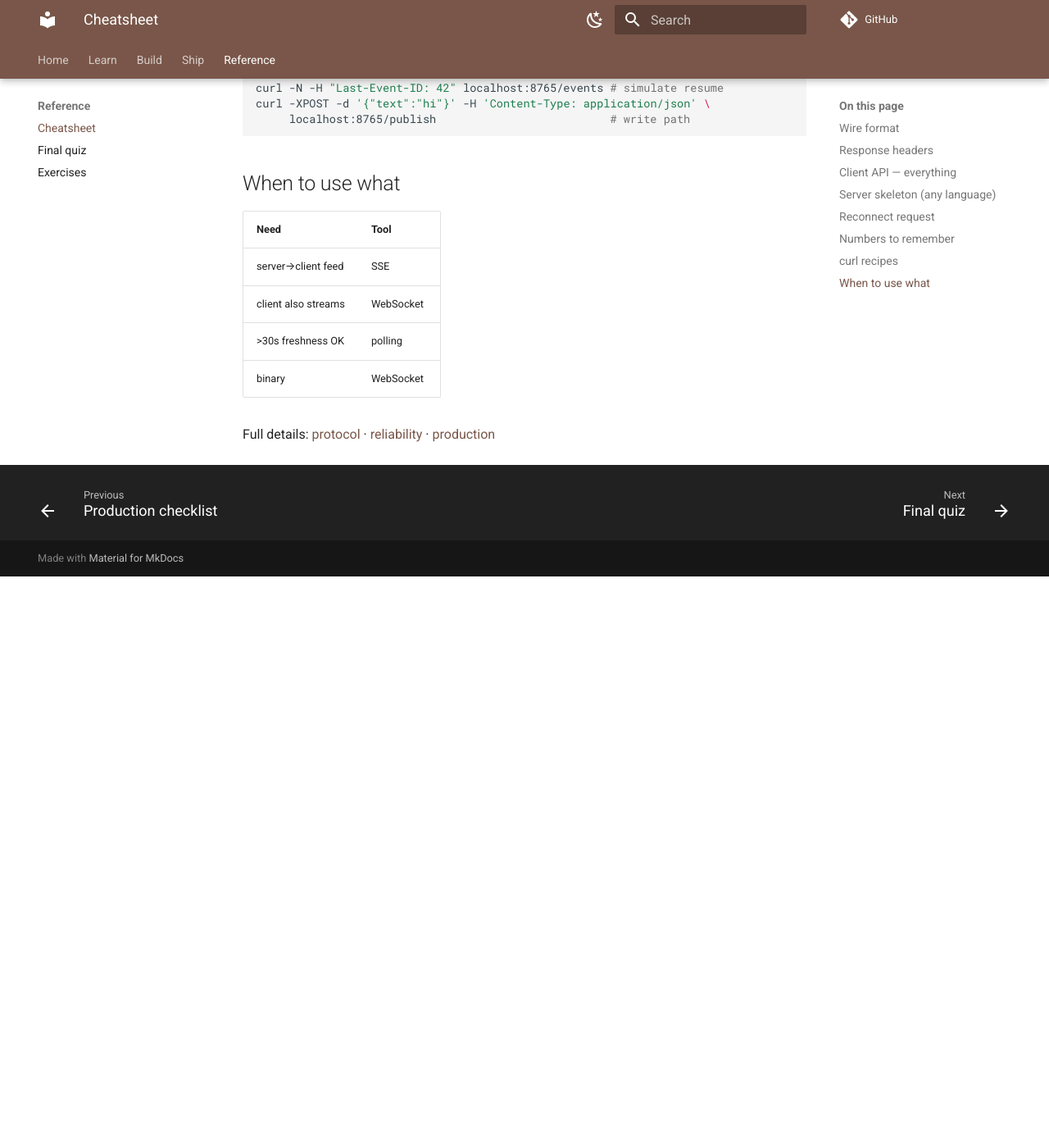
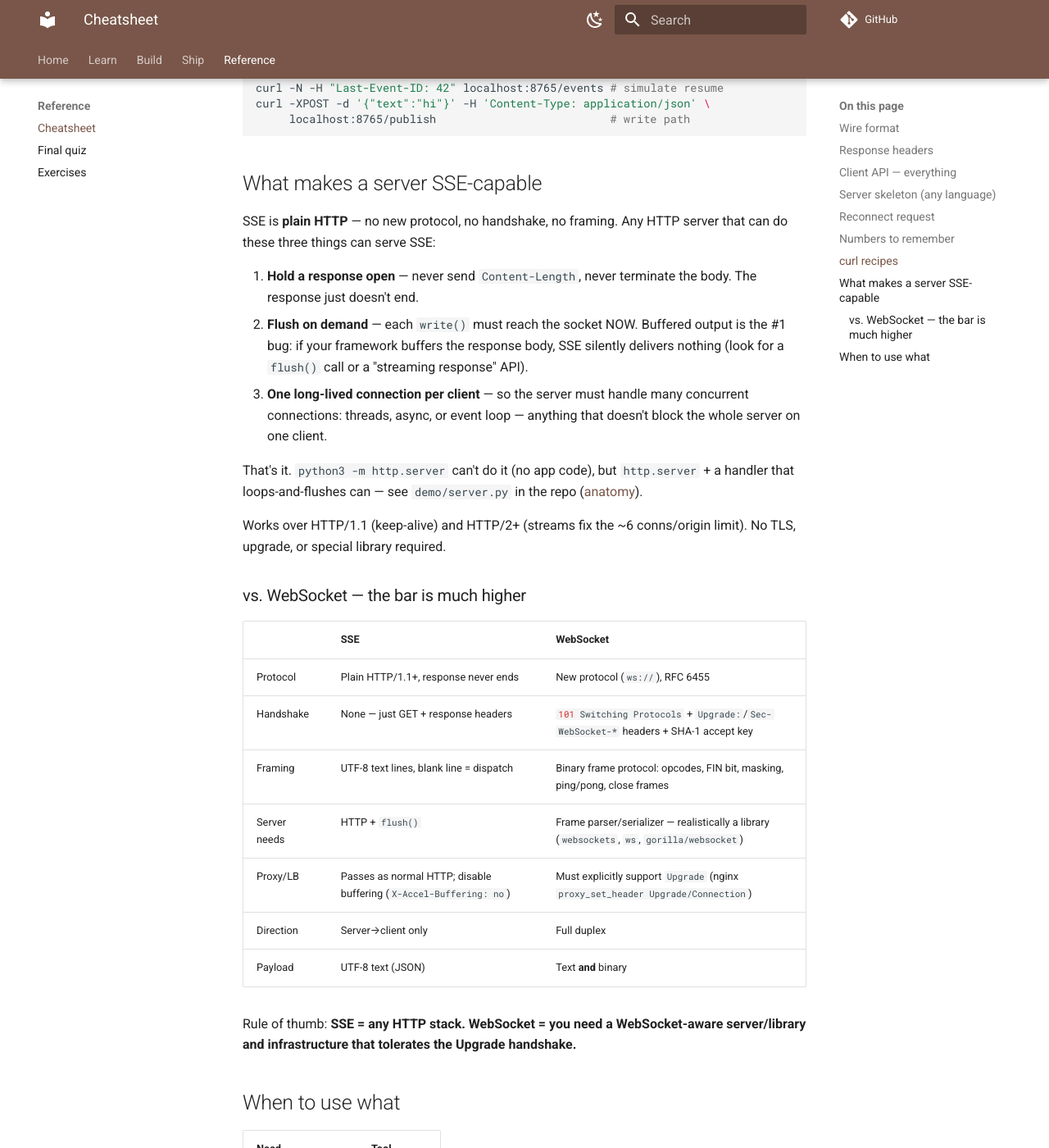
Before and after one commit to nitinkc/sse-ServerSentEvents, an MkDocs documentation site: the page built from docs/reference/cheatsheet.md, in a window 1280 px wide and 1400 px high, scrolled down 1885 px. Shown: the whole window at 82% size. Built offline with MkDocs 1.6.1 and Material for MkDocs 9.7.7, drawn with Linux system fonts in a browser that asks for light colours; comment, search, counter and statistics services are not loaded; before the commit the page ends 2588 px from its top, so only the background shows below that.

Commit message:
Update cheatsheet.md

````diff
--- a/docs/reference/cheatsheet.md
+++ b/docs/reference/cheatsheet.md
@@ -81,6 +81,43 @@ curl -XPOST -d '{"text":"hi"}' -H 'Content-Type: application/json' \
      localhost:8765/publish                          # write path
 ```
 
+## What makes a server SSE-capable
+
+SSE is **plain HTTP** — no new protocol, no handshake, no framing. Any HTTP
+server that can do these three things can serve SSE:
+
+1. **Hold a response open** — never send `Content-Length`, never terminate
+   the body. The response just doesn't end.
+2. **Flush on demand** — each `write()` must reach the socket NOW. Buffered
+   output is the #1 bug: if your framework buffers the response body, SSE
+   silently delivers nothing (look for a `flush()` call or a
+   "streaming response" API).
+3. **One long-lived connection per client** — so the server must handle
+   many concurrent connections: threads, async, or event loop — anything
+   that doesn't block the whole server on one client.
+
+That's it. `python3 -m http.server` can't do it (no app code), but
+`http.server` + a handler that loops-and-flushes can — see
+`demo/server.py` in the repo ([anatomy](../build/server-anatomy.md)).
+
+Works over HTTP/1.1 (keep-alive) and HTTP/2+ (streams fix the ~6 conns/origin
+limit). No TLS, upgrade, or special library required.
+
+### vs. WebSocket — the bar is much higher
+
+| | SSE | WebSocket |
+| --- | --- | --- |
+| Protocol | Plain HTTP/1.1+, response never ends | New protocol (`ws://`), RFC 6455 |
+| Handshake | None — just GET + response headers | `101 Switching Protocols` + `Upgrade:`/`Sec-WebSocket-*` headers + SHA-1 accept key |
+| Framing | UTF-8 text lines, blank line = dispatch | Binary frame protocol: opcodes, FIN bit, masking, ping/pong, close frames |
+| Server needs | HTTP + `flush()` | Frame parser/serializer — realistically a library (`websockets`, `ws`, `gorilla/websocket`) |
+| Proxy/LB | Passes as normal HTTP; disable buffering (`X-Accel-Buffering: no`) | Must explicitly support `Upgrade` (nginx `proxy_set_header Upgrade/Connection`) |
+| Direction | Server→client only | Full duplex |
+| Payload | UTF-8 text (JSON) | Text **and** binary |
+
+Rule of thumb: **SSE = any HTTP stack. WebSocket = you need a WebSocket-aware
+server/library and infrastructure that tolerates the Upgrade handshake.**
+
 ## When to use what
 
 | Need | Tool |
````
